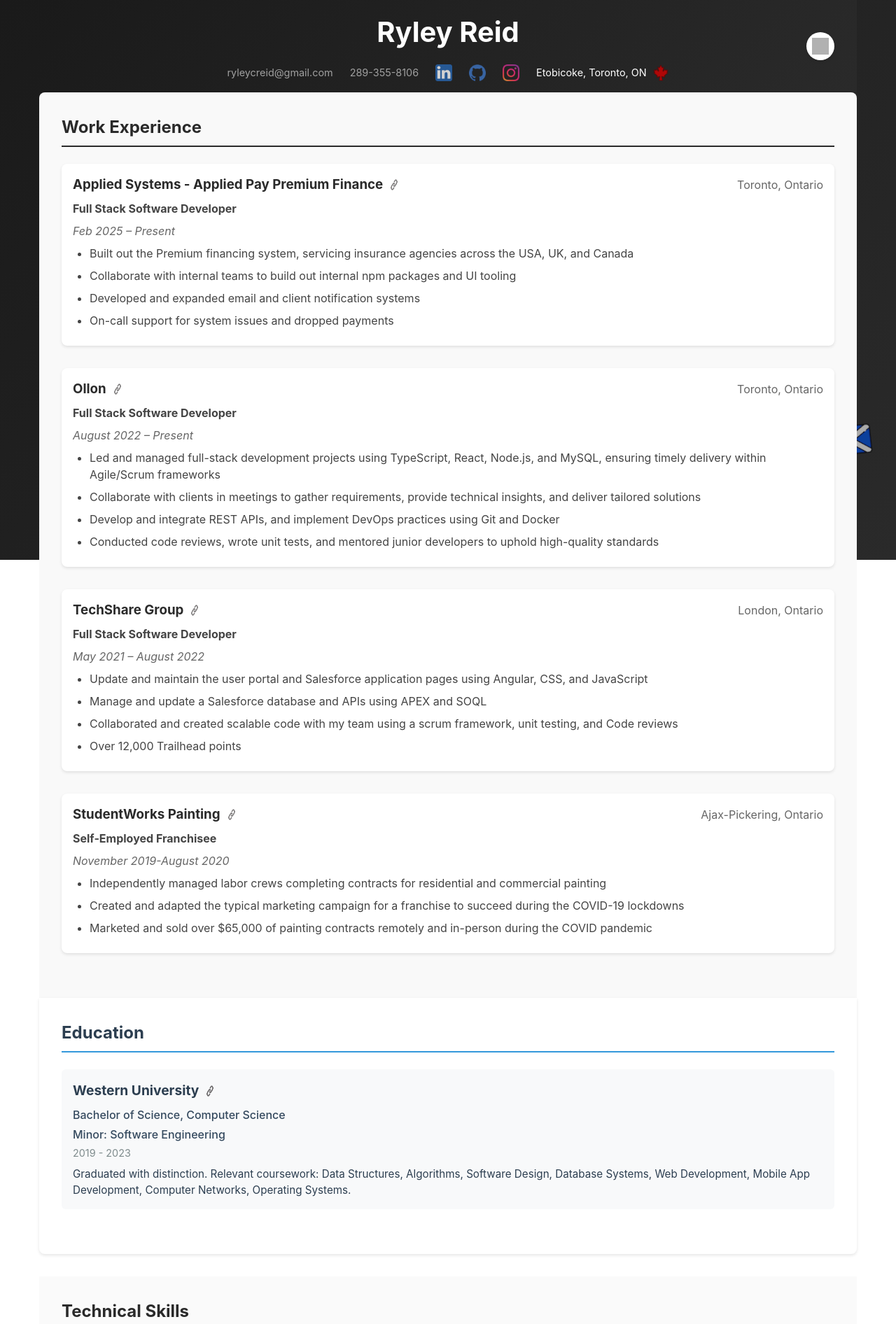
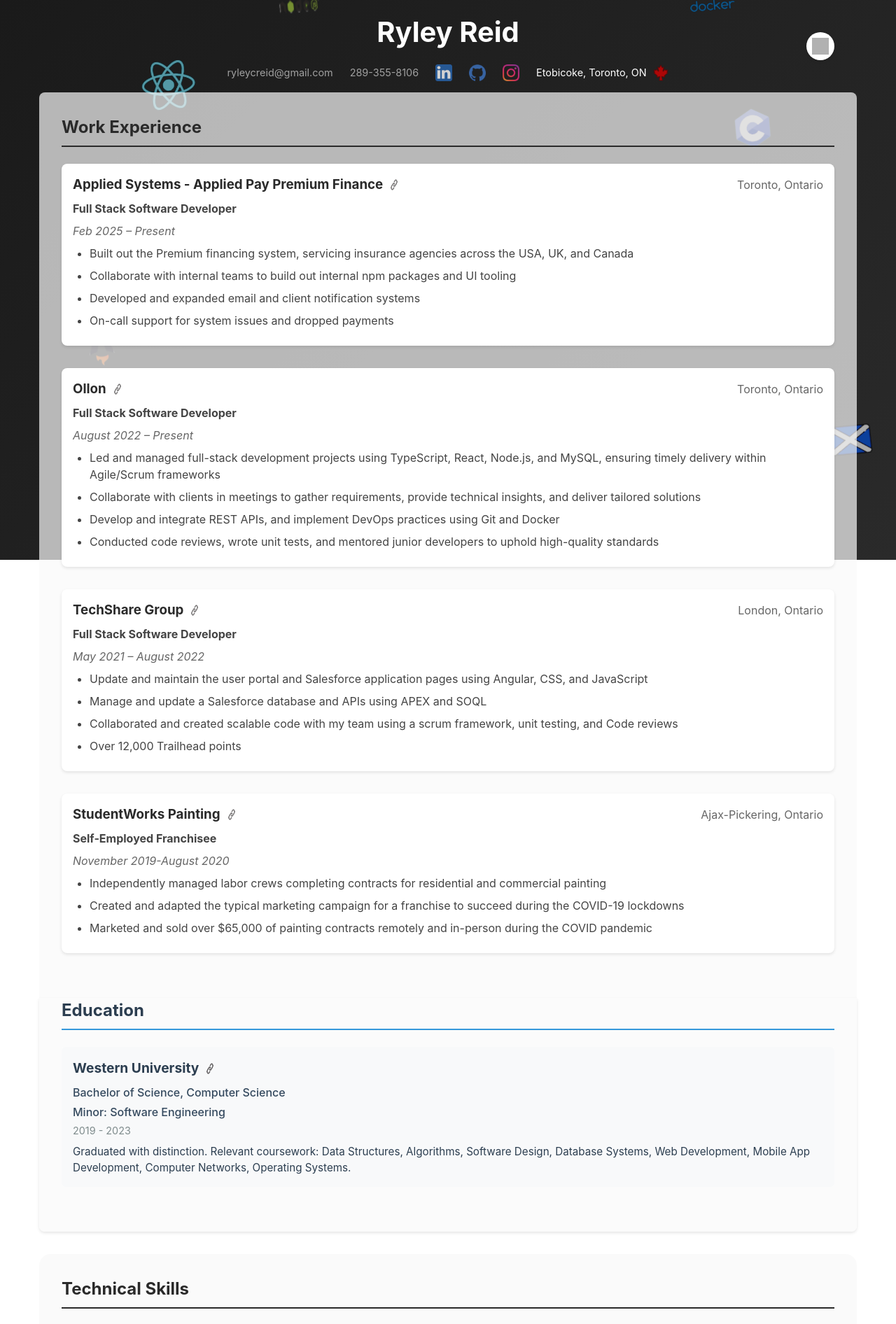
Before and after one commit to RyleyReid/ryleyreid.com, a React (Vite) app: page / in a window 1280 px wide. Shown: the top 1892 px of the page at 70% size. Built offline with nearby package versions, Linux system fonts and the light colour scheme; grey boxes are pictures that could not be loaded.

Commit message:
update styles

```diff
--- a/src/components/Education/styles.ts
+++ b/src/components/Education/styles.ts
@@ -1,8 +1,8 @@
 import styled from '@emotion/styled';
 
 export const Section = styled.section`
-  padding: 2rem;
-  background-color: #ffffff;
+  padding: 0 2rem 2rem 2rem;
+  background-color: rgba(249, 249, 249, 0.7);
   border-radius: 0px 0px 8px 8px;
   box-shadow: 0 2px 4px rgba(0, 0, 0, 0.1);
   margin-bottom: 2rem;
--- a/src/components/Experience/styles.ts
+++ b/src/components/Experience/styles.ts
@@ -5,7 +5,7 @@
   max-width: 1200px;
   margin: 0 auto;
   border-radius: 8px 8px 0px 0px;
-  background-color: #f9f9f9;
+  background-color: rgba(249, 249, 249, 0.7);
 `;
 
 export const SectionTitle = styled.h2`
--- a/src/components/Header/styles.ts
+++ b/src/components/Header/styles.ts
@@ -3,7 +3,7 @@
 export const HeaderContainer = styled.header`
   text-align: center;
   padding: 1rem 0;
-  background: linear-gradient(135deg, #1a1a1a 0%, #2a2a2a 100%);
+  background: none;
   color: white;
   position: relative;
 `;
--- a/src/components/Skills/styles.ts
+++ b/src/components/Skills/styles.ts
@@ -4,6 +4,7 @@
   padding: 2rem;
   max-width: 1200px;
   margin: 0 auto;
+  border-radius: 1rem;
   background-color: rgba(249, 249, 249, 0.85); /* #f9f9f9 with 75% opacity */
 `;
 
```
